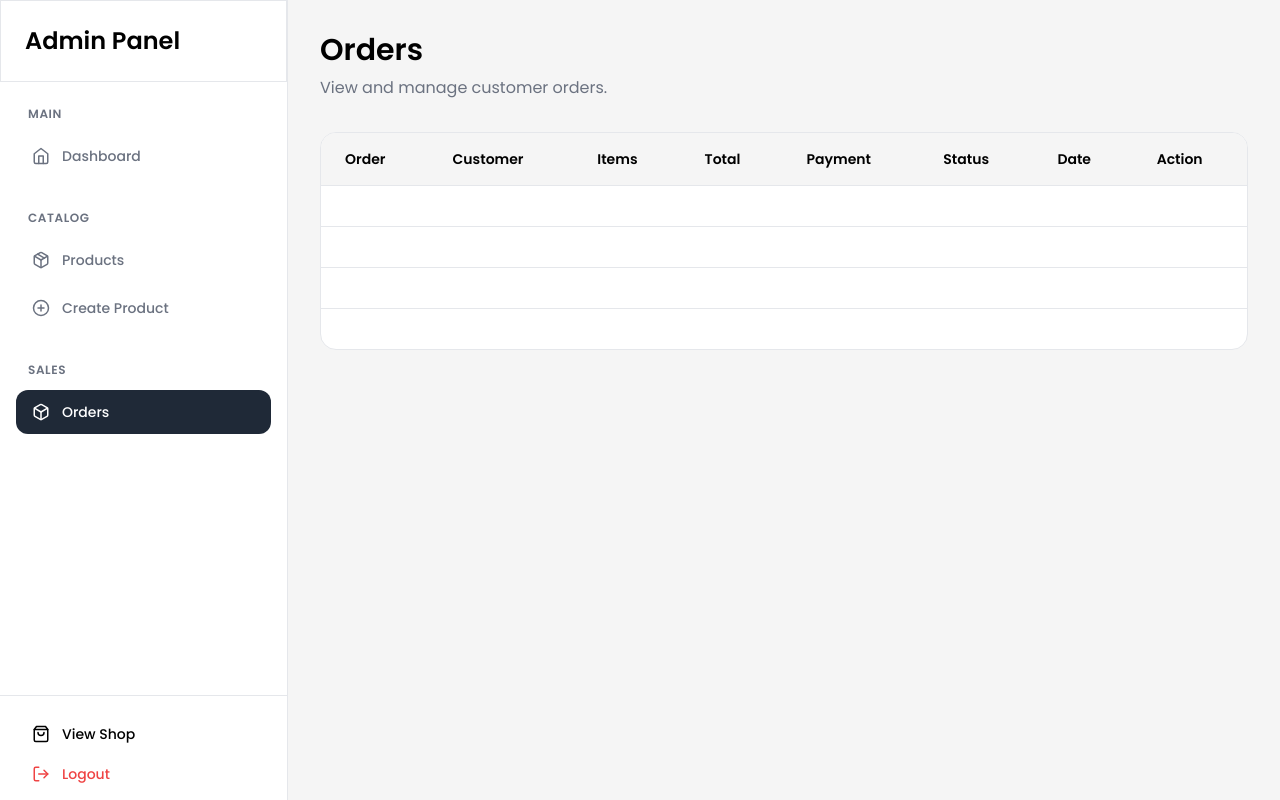
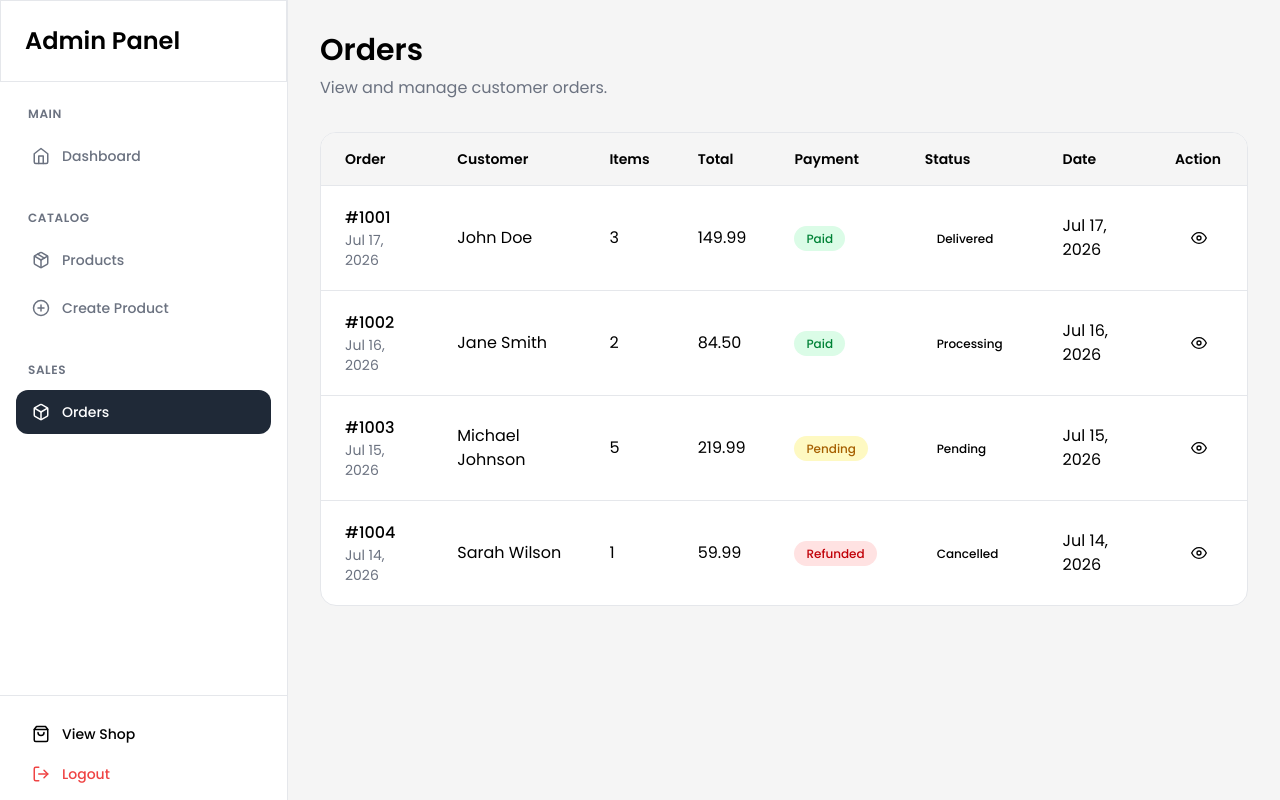
Before and after one commit to jkidera14/fashion-ecomm, a Next.js app: page /admin/orders in a window 1280 px wide. Built offline with nearby package versions, Linux system fonts and the light colour scheme.

Commit message:
Admin Dashboard UI Design Iteration 2

```diff
--- /dev/null
+++ b/src/app/admin/orders/[orderId]/page.tsx
@@ -0,0 +1,57 @@
+
+const products = [
+    {
+        id: 1,
+        name: "Classic Denim Jacket",
+        size: "L",
+        quantity: 2,
+        price: 79.99,
+        image: "/images/product1.png",
+    },
+    {
+        id: 2,
+        name: "Premium Hoodie",
+        size: "M",
+        quantity: 1,
+        price: 59.99,
+        image: "/images/product2.png",
+    },
+];
+
+export default function OrdersPage() {
+    return (
+        <section>
+            {/* Header */}
+            <div>
+                <h2 className="text-3xl font-semibold">
+                    Order #51515
+                </h2>
+                <p className="mt-2 text-muted-foreground">
+                    Placed on July 17, 2026
+                </p>
+            </div>
+            <div className="mt-8 grid gap-8 lg:grid-cols-[2fr_1fr]">
+                {/* Left Side */}
+                <div className="space-y-8">
+                    {/* Customer */}
+                    <div className="rounded-2xl border border-border bg-background p-6">
+                        <h2 className="text-lg font-semibold">
+                            Customer Information
+                        </h2>
+
+                        <div className="mt-6 grid gap-6 md:grid-cols-2">
+                            <div>
+                                <p className="text-sm text-muted-foreground">
+                                    Name
+                                </p>
+                            </div>
+                        </div>
+                    </div>
+                </div>
+
+
+                {/* Right Side */}
+            </div>
+        </section>
+    )
+}
--- a/src/app/admin/orders/page.tsx
+++ b/src/app/admin/orders/page.tsx
@@ -1,3 +1,5 @@
+import Link from "next/link";
+import { FiEye } from "react-icons/fi";
 
 
 const orders = [
@@ -90,10 +92,43 @@ export default function OrdersPage() {
                                 <tr key={order.id} className="border-b border-border last:border-0 hover:bg-surface/50">
                                     <td className="px-6 py-5">
                                         <div>
-                                            <p>
-
+                                            <p className="font-medium">{order.id}</p>
+                                            <p className="text-sm text-muted-foreground">
+                                                {order.date}
                                             </p>
                                         </div>
+                                    </td>
+                                    <td className="px-6 py-5">
+                                        {order.customer}
+                                    </td>
+                                    <td className="px-6 py-5">
+                                        {order.items}
+                                    </td>
+                                    <td className="px-6 py-5">
+                                        {order.total.toFixed(2)}
+                                    </td>
+                                    <td className="px-6 py-5">
+                                        <span className={`rounded-full px-3 py-1 text-xs font-medium ${order.payment === "Paid" ? "bg-green-100 text-green-700 dark:bg-green-500/15 dark:text-green-400" :
+                                            order.payment === "Pending" ? "bg-yellow-100 text-yellow-700 dark:bg-yellow-500/15 dark:text-yellow-400" :
+                                                "bg-red-100 text-red-700 dark:bg-red-500/15 dark:text-red-400"}`}>
+                                            {order.payment}
+                                        </span>
+                                    </td>
+                                    <td className="px-6 py-5">
+                                        <span className="rounded-full px-3 py-1 text-xs font-medium">
+                                            {order.status}
+                                        </span>
+                                    </td>
+
+                                    <td className="px-6 py-5">
+                                        {order.date}
+                                    </td>
+                                    <td className="px-6 py-5">
+                                        <Link href={`/admin/orders/orderId`}>
+                                            <button className="rounded-lg p-4 transition hover:bg-surface">
+                                                <FiEye />
+                                            </button>
+                                        </Link>
                                     </td>
                                 </tr>
                             ))}
```
